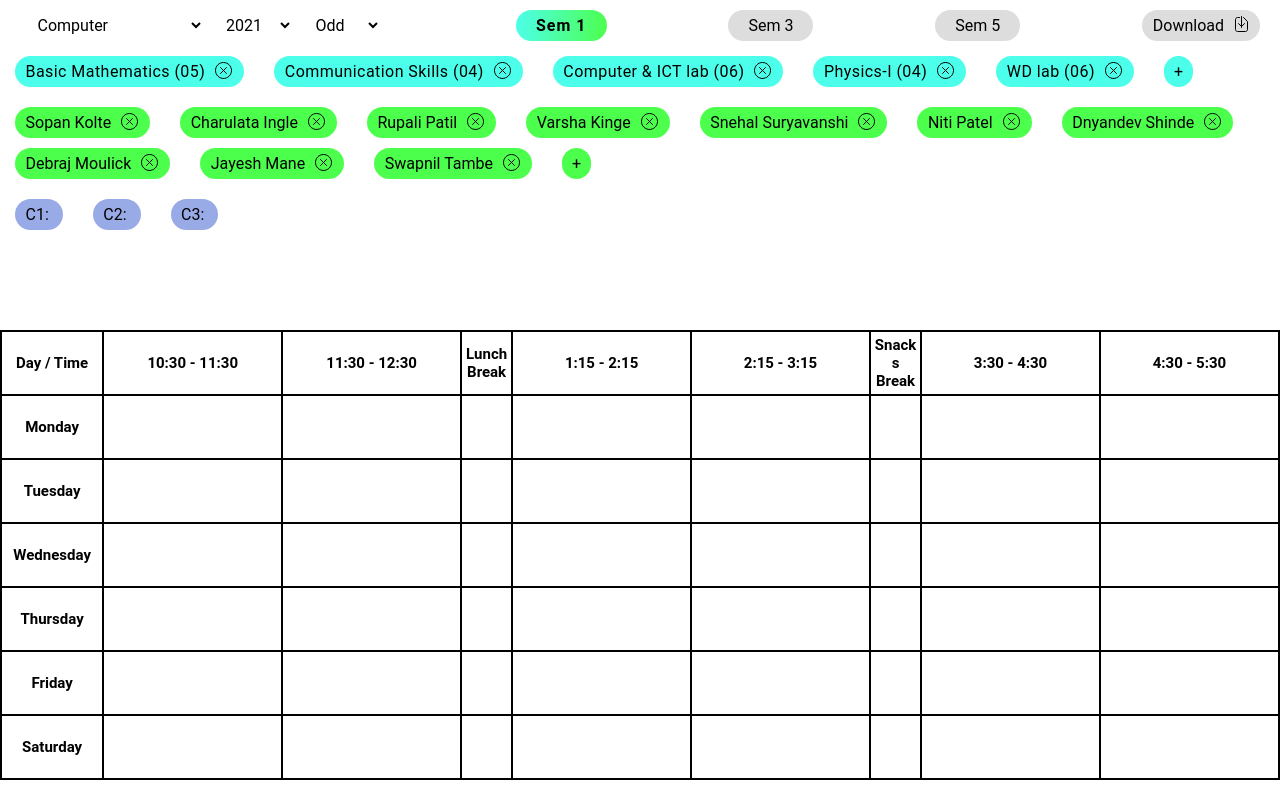
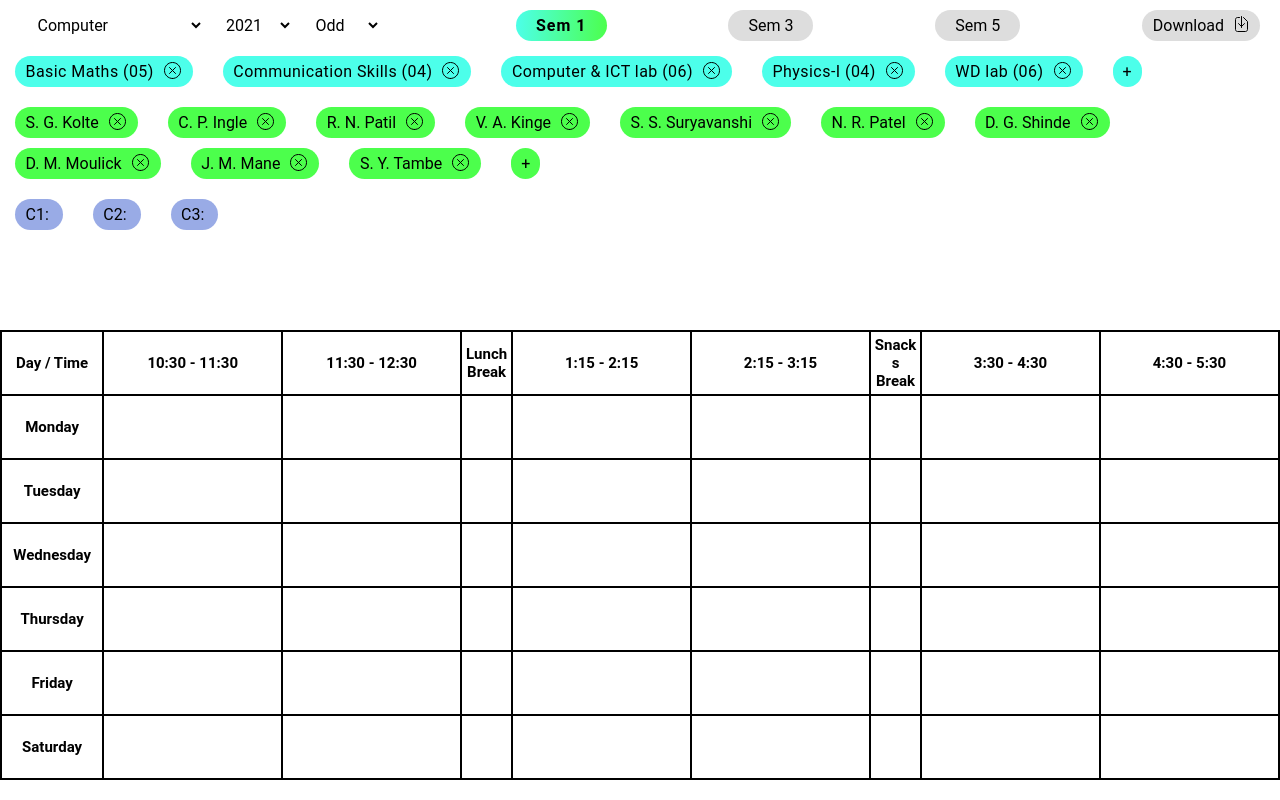
Before and after one commit to Nishith-Savla/TimeTable-Maker-Website, a React (Create React App) app: page / in a window 1280 px wide. Built offline with nearby package versions, Linux system fonts and the light colour scheme; a web font is replaced by a local one.

Commit message:
:speech_balloon: Reformat the teachers name
Reformat the teachers name as "FirstName_Inital. MiddleName_Initial. LastName"

```diff
--- a/src/utils.js
+++ b/src/utils.js
@@ -2,14 +2,14 @@ const departments = {
   computer: {
     subjects: {
       1: [
-        "Basic Mathematics (05)",
+        "Basic Maths (05)",
         "Communication Skills (04) ",
         "Computer & ICT lab (06)",
         "Physics-I (04)",
         "WD lab (06)",
       ],
       2: [
-        "Applied Mathematics (05)",
+        "Applied Maths (05)",
         "Communication Practice (04)",
         "Physics-II (04)",
         "Programming in C (04)",
@@ -52,30 +52,30 @@ const departments = {
       ],
     },
     teachers: [
-      "Sopan Kolte",
-      "Charulata Ingle",
-      "Rupali Patil",
-      "Varsha Kinge",
-      "Snehal Suryavanshi",
-      "Niti Patel",
-      "Dnyandev Shinde",
-      "Debraj Moulick",
-      "Jayesh Mane",
-      "Swapnil Tambe",
+      "S. G. Kolte",
+      "C. P. Ingle",
+      "R. N. Patil",
+      "V. A. Kinge",
+      "S. S. Suryavanshi",
+      "N. R. Patel",
+      "D. G. Shinde",
+      "D. M. Moulick",
+      "J. M. Mane",
+      "S. Y. Tambe",
     ],
     batches: ["C1:\xa0", "C2:\xa0", "C3:\xa0"],
   },
   electrical: {
     subjects: {
       1: [
-        "Basic Mathematics (05)",
+        "Basic Maths (05)",
         "Communication Skills (04)",
         "Physics-I (04)",
         "Electrical and Electronics Workshop (06)",
         "Engineering Graphics (04)",
       ],
       2: [
-        "CP (04)",
+        "Communication Practice (04)",
         "Physics-II (04)",
         "Applied Maths (05)",
         "AC Fundamentals (05)",
@@ -115,28 +115,28 @@ const departments = {
         "PM (04)",
         "SWP (04)",
         "German (04)",
-        "Opt 2 -SSP II (04)",
+        "Opt 2 - SSP II (04)",
         "PSL (04)",
         "EMA (04)",
       ],
     },
     teachers: [
-      "B S Motling",
-      "S N Jawarkar",
-      "J.S.Wasnik",
-      "S N Kolte",
-      "B.S Firke",
-      "R.A Kamde",
-      "U S Suryawanshi",
-      "R.M.Homakar",
-      "Anchal Lalla",
+      "B. S. Motling",
+      "S. N. Jawarkar",
+      "J. S. Wasnik",
+      "S. N. Kolte",
+      "B. S. Firke",
+      "R. A. Kamde",
+      "U. S. Suryawanshi",
+      "R. M. Homakar",
+      "A. S. Lalla",
     ],
     batches: ["E1:\xa0", "E2:\xa0", "E3:\xa0"],
   },
   industrial: {
     subjects: {
       1: [
-        "Basic Mathematics (05)",
+        "Basic Maths (05)",
         "Communication Skills (04)",
         "Physics-I (04)",
         "Behavioral Science (04)",
@@ -147,7 +147,7 @@ const departments = {
       2: [
         "Cmmunication Practice (04)",
         "Physics-II (04)",
-        "Applied Mathematics (05)",
+        "Applied Maths (05)",
         "FEE (06)",
         "C (04)",
         "C pract. (04)",
@@ -188,18 +188,18 @@ const departments = {
       ],
     },
     teachers: [
-      "R.H Ghyadalji",
-      "N D Chavan",
-      "N.M Pachkawade",
-      "A.R.Wasule",
-      "Sunita Kolekar",
+      "R. H. Ghyadalji",
+      "N. D. Chavan",
+      "N. M. Pachkawade",
+      "A. R. Wasule",
+      "S. S. Kolekar",
     ],
     batches: ["IE1:\xa0", "IE2:\xa0", "IE3:\xa0"],
   },
   mechanical: {
     subjects: {
       1: [
-        "Basic Mathematics (05)",
+        "Basic Maths (05)",
         "Communication Skills (04)",
         "Physics-I (04)",
         "Engineering Mechanics (04)",
@@ -208,7 +208,7 @@ const departments = {
         "MEP II-M(EGP+CAD) (06)",
       ],
       2: [
-        "Basic Mathematics (05)",
+        "Basic Maths (05)",
         "Communication Skills (04)",
         "Physics-I (04)",
         "Engineering Mechanics (04)",
@@ -252,15 +252,15 @@ const departments = {
       ],
     },
     teachers: [
-      "A V Bhange",
-      "J R Jadhav",
-      "C R Khaire",
-      "S S Mane",
-      "B K Kakad",
-      "U N Palve",
-      "N P Chudhary",
-      "P R Patil",
-      "SB Kasar",
+      "A. V. Bhange",
+      "J. R. Jadhav",
+      "C. R. Khaire",
+      "S. S. Mane",
+      "B. K. Kakad",
+      "U. N. Palve",
+      "N. P. Chudhary",
+      "P. R. Patil",
+      "S. B. Kasar",
     ],
     batches: ["M1:\xa0", "M2:\xa0", "M3:\xa0"],
   },
@@ -314,16 +314,16 @@ const departments = {
       ],
     },
     teachers: [
-      "R G Tambat",
-      "S V Ozarkar",
-      "K B Kelgandre",
-      "J S Gaikwad",
-      "A R Yadav",
-      "P N Petkar",
-      "U M  Mashke",
-      "D P Kaluse",
-      "S Y Tambe",
-      "Vikas Patil",
+      "R. G. Tambat",
+      "S. V. Ozarkar",
+      "K. B. Kelgandre",
+      "J. S. Gaikwad",
+      "A. R. Yadav",
+      "P. N. Petkar",
+      "U. M.  Mashke",
+      "D. P. Kaluse",
+      "S. Y. Tambe",
+      "V. G. Patil",
     ],
     batches: ["CE1:\xa0", "CE2:\xa0", "CE3:\xa0"],
   },
```
